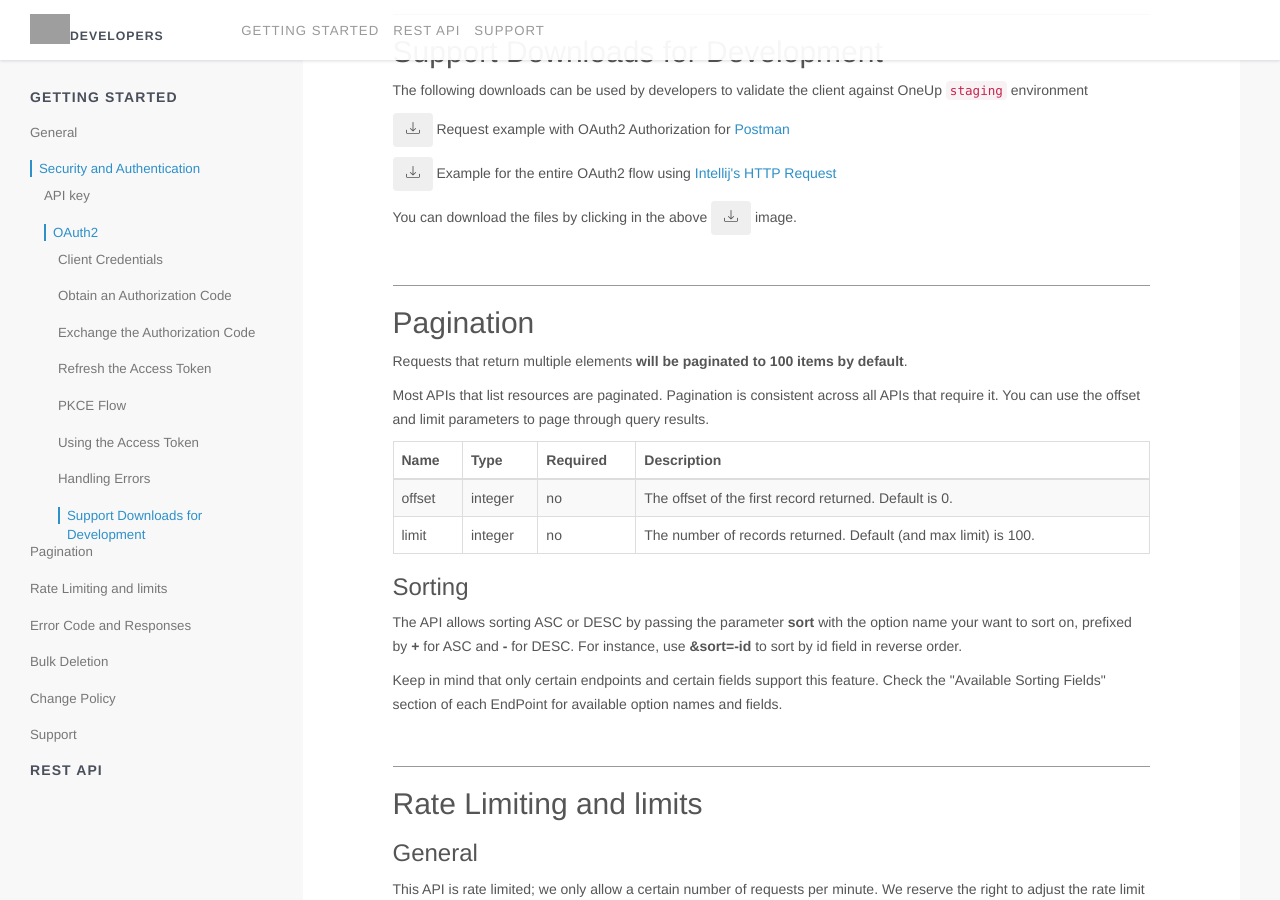
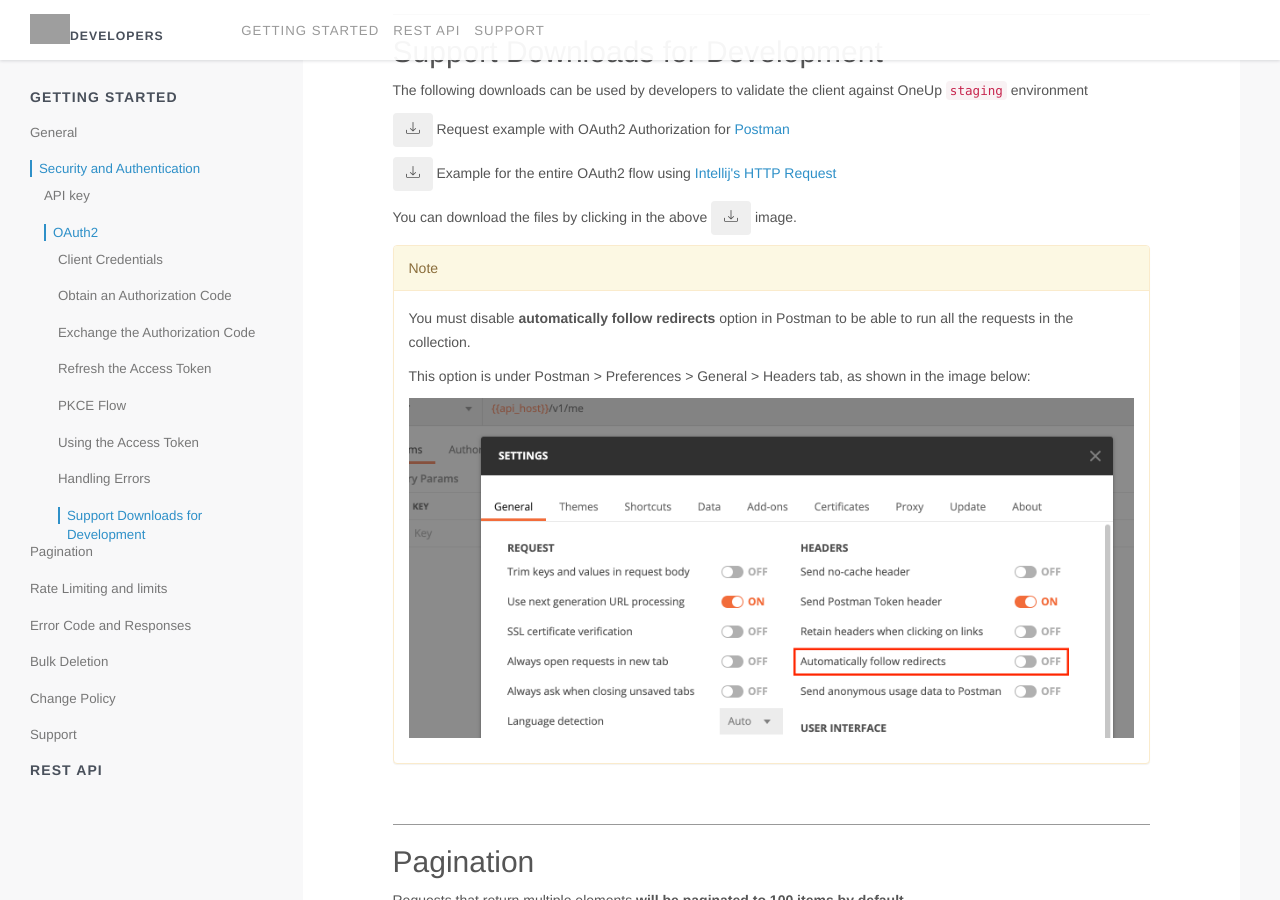
Before and after one commit to myERP/myerp.github.io, a Jekyll site: the page built from index.html, in a window 1280 px wide and 900 px high, scrolled down 12219 px. Built offline with Jekyll 4.4.1, drawn with Linux system fonts in a browser that asks for light colours; nearby versions of some CDN libraries; Markdown is read by kramdown in place of the engine named in the settings; a style sheet for code colours, icons or effects is not loaded; grey boxes are pictures that could not be loaded.

Commit message:
adds postman collection download

```diff
--- a/_includes/1.0/overview/security/oauth2/downloads.html
+++ b/_includes/1.0/overview/security/oauth2/downloads.html
@@ -3,7 +3,7 @@
     <h2>Support Downloads for Development</h2>
 
     <p>The following downloads can be used by developers to validate the client against OneUp <code>staging</code> environment</p>
-        <form method="get" action="{{ site.url }}/downloads/oneup.postman_collection.json">
+        <form method="get" action="{{ site.url }}/downloads/postman_collection.zip">
             <button type="submit" class="btn btn-outline-primary">
                 <svg width="1em" height="1em" viewBox="0 0 16 16" class="bi bi-download" fill="currentColor" xmlns="http://www.w3.org/2000/svg">
                     <path fill-rule="evenodd" d="M.5 9.9a.5.5 0 0 1 .5.5v2.5a1 1 0 0 0 1 1h12a1 1 0 0 0 1-1v-2.5a.5.5 0 0 1 1 0v2.5a2 2 0 0 1-2 2H2a2 2 0 0 1-2-2v-2.5a.5.5 0 0 1 .5-.5z"></path>
@@ -32,4 +32,13 @@
             </svg>
         </button> image.</p>
     </p>
+
+    <div class="panel panel-warning">
+        <div class="panel-heading">Note</div>
+        <div class="panel-body">
+            <p>You must disable <b>automatically follow redirects</b> option in Postman to be able to run all the requests in the collection.</p>
+            <p>This option is under Postman > Preferences > General > Headers tab, as shown in the image below:</p>
+            <img alt="postman options" src="/img/postman_options.png" style="height: 100%; width: 100%; object-fit: contain; margin-bottom: 10px"/>
+        </div>
+    </div>
 </div>
```
Also changed, not shown: downloads/oneup.postman_collection.json (deleted, +0 -104 lines), img/postman_options.png (added), 1 other file.
